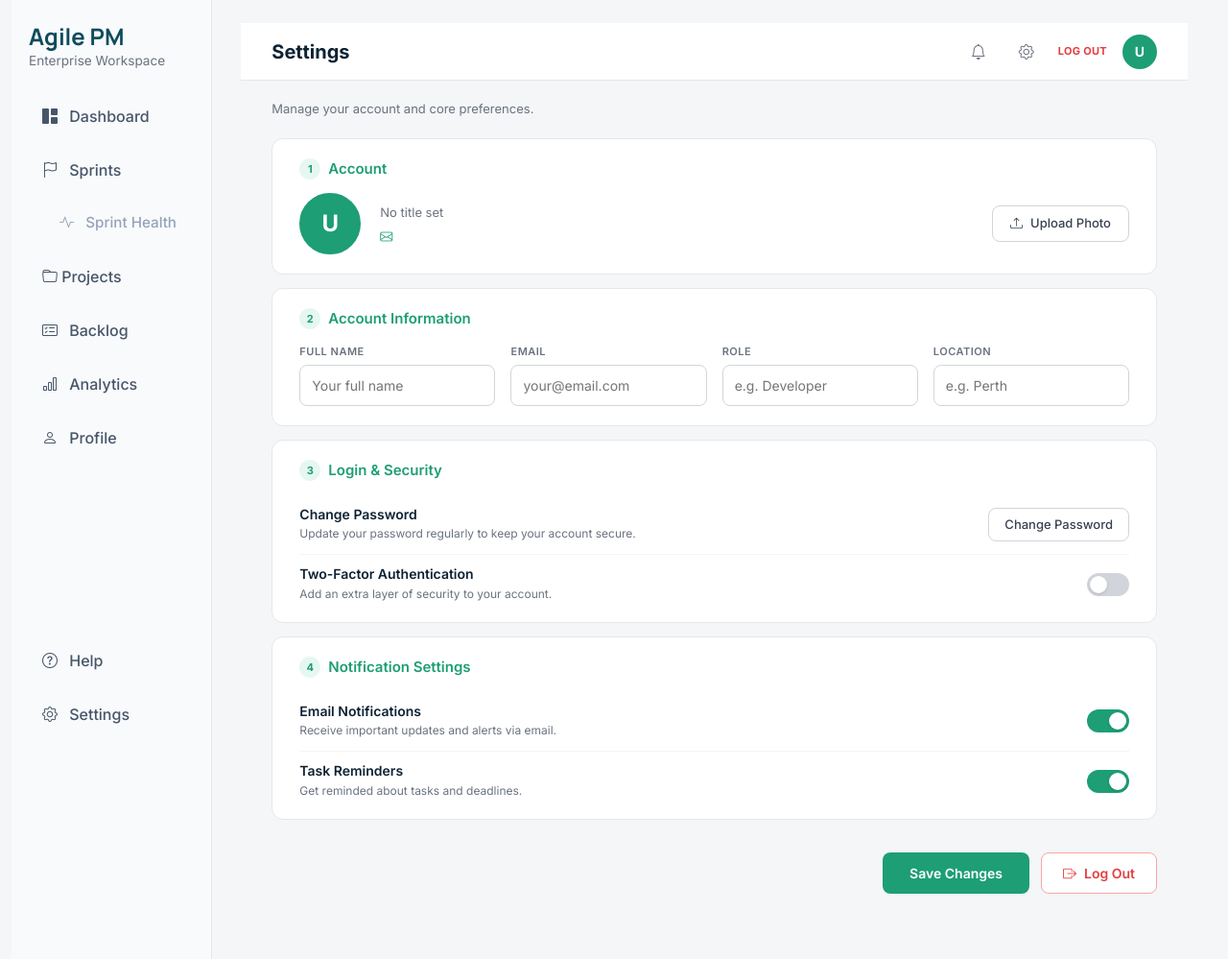
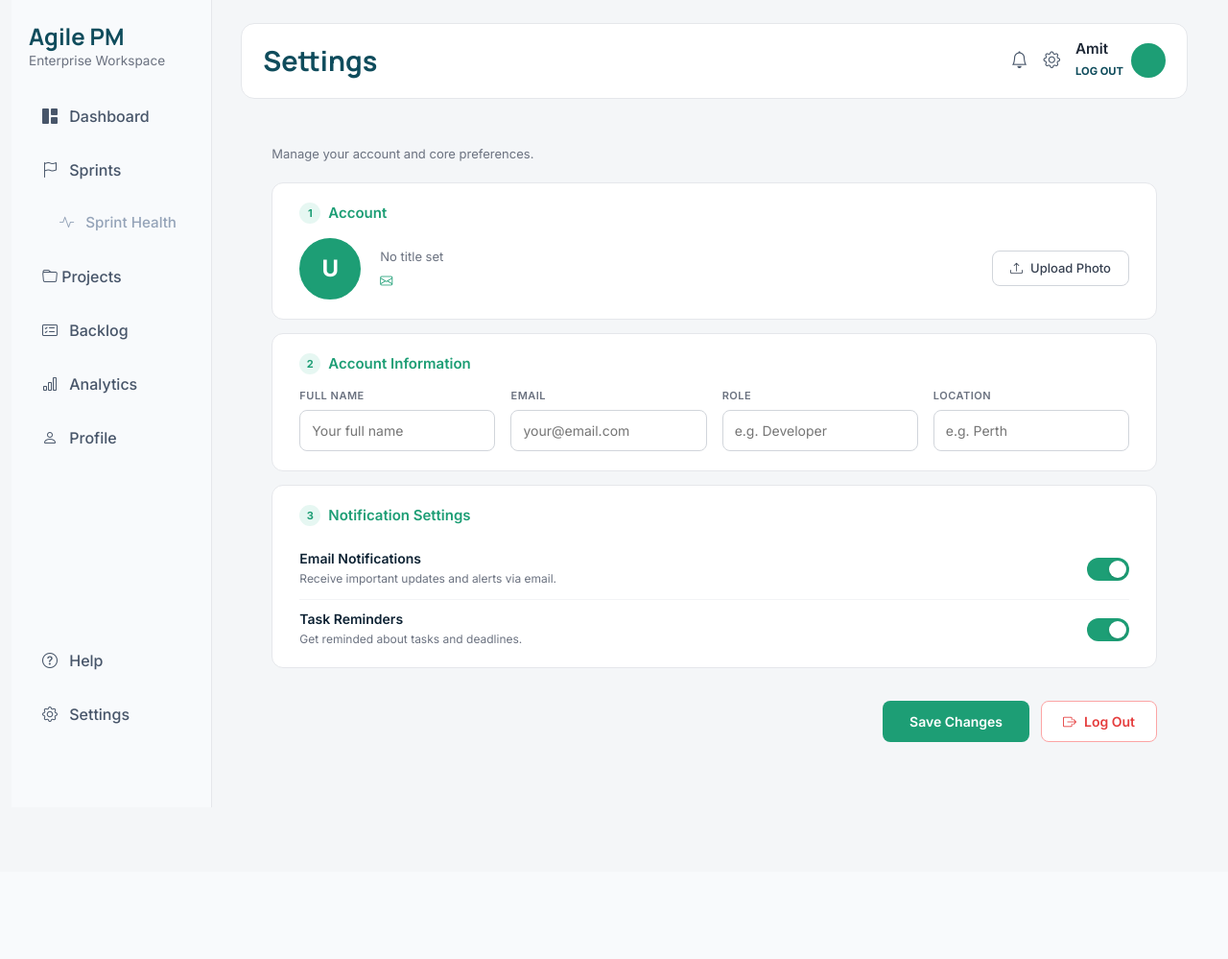
Before and after one commit to amitmath/CITS5505-Project, a Flask app: template app/templates/settings.html in a window 1280 px wide. Shown: the whole page at 96% size. After the commit the page ends 841 px from the top, so only its background shows below. Run offline with Flask 3, Linux system fonts and the light colour scheme; the template is opened without the code that fills it, so the values that code supplies are empty.

Commit message:
Remove Change Password section from Settings page #35

```diff
--- a/app/templates/settings.html
+++ b/app/templates/settings.html
@@ -1,4 +1,6 @@
+{% set topbar_title = 'Settings' %}
 {% extends "base.html" %}
+{% set topbar_title = 'Settings' %}
 {% set topbar_search_class = 'd-none' %}
 
 {% block title %}Settings{% endblock %}
@@ -8,32 +10,10 @@
 {% endblock %}
 
 {% block content %}
+{% include 'components/topbar.html' %}
 <div class="settings-wrapper">
 
-    <!-- ── Topbar (matches dashboard style) ── -->
-    <div class="settings-topbar">
-        <span class="settings-topbar-title">Settings</span>
-        <div class="settings-topbar-right">
-            <button class="topbar-icon-btn">
-                <i class="bi bi-bell" style="font-size:16px;"></i>
-            </button>
-            <button class="topbar-icon-btn">
-                <i class="bi bi-gear" style="font-size:16px;"></i>
-            </button>
-            <div style="text-align:right;">
-                <div class="topbar-user-name">{{ g.user.full_name or g.user.username }}</div>
-                <a href="{{ url_for('logout') }}" class="topbar-logout">LOG OUT</a>
-            </div>
-            {% if g.user.avatar_url %}
-                <img src="{{ url_for('static', filename='uploads/' + g.user.avatar_url) }}"
-                     alt="Avatar" class="topbar-avatar">
-            {% else %}
-                <div class="topbar-avatar-initials">
-                    {{ g.user.full_name[0].upper() if g.user.full_name else 'U' }}
-                </div>
-            {% endif %}
-        </div>
-    </div>
+
 
     <!-- ── Main body ── -->
     <div class="settings-body">
@@ -131,37 +111,10 @@
             <!-- ── Sections 3 & 4 side by side ── -->
             <div class="security-notification-grid">
 
+
                 <div class="settings-card" style="margin-bottom:0;">
                     <div class="settings-section-heading">
                         <span class="settings-section-number">3</span>
-                        Login &amp; Security
-                    </div>
-                    <div class="security-row">
-                        <div class="security-row-left">
-                            <h6>Change Password</h6>
-                            <p>Update your password regularly to keep your account secure.</p>
-                        </div>
-                        <button type="button" class="btn-change-pw"
-                                data-bs-toggle="modal"
-                                data-bs-target="#changePasswordModal">
-                            Change Password
-                        </button>
-                    </div>
-                    <div class="security-row">
-                        <div class="security-row-left">
-                            <h6>Two-Factor Authentication</h6>
-                            <p>Add an extra layer of security to your account.</p>
-                        </div>
-                        <label class="toggle-switch">
-                            <input type="checkbox" name="tfa_enabled">
-                            <span class="toggle-slider"></span>
-                        </label>
-                    </div>
-                </div>
-
-                <div class="settings-card" style="margin-bottom:0;">
-                    <div class="settings-section-heading">
-                        <span class="settings-section-number">4</span>
                         Notification Settings
                     </div>
                     <div class="security-row">
```
